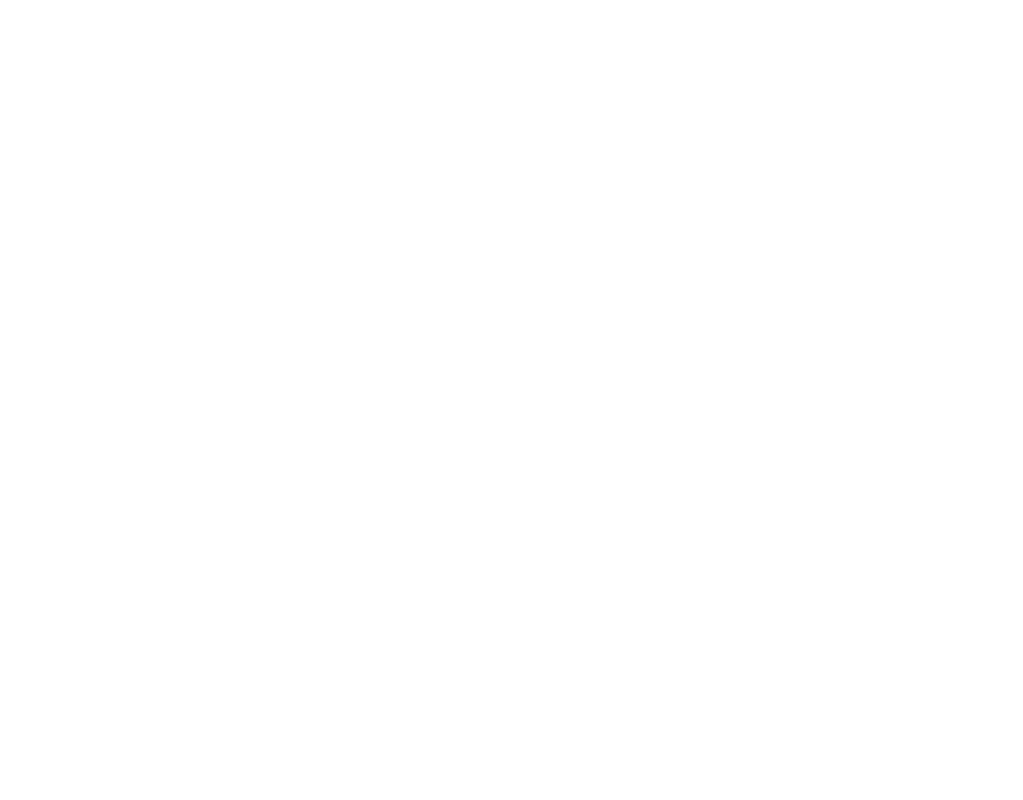
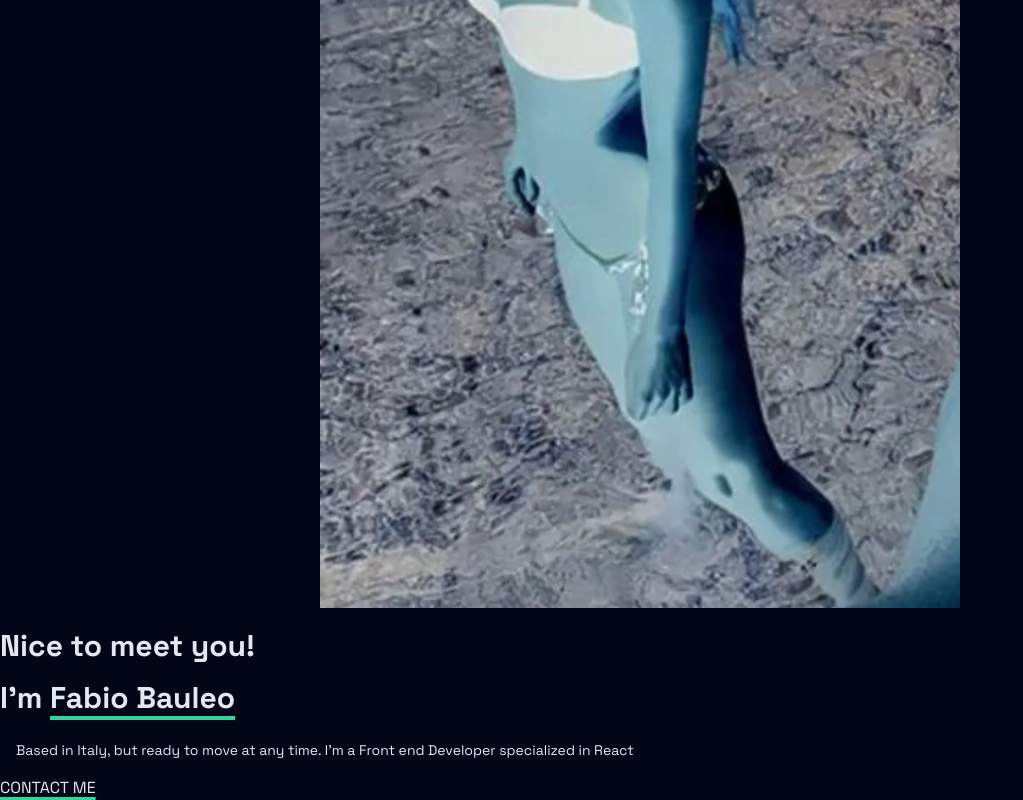
Before and after one commit to FabioDev86/my_new_portfolio, a Next.js app: page / in a window 1280 px wide. Shown: the part 551-1351 px from the top of the page, without its empty margins (0-1023 px from the left). Before the commit the page ends 800 px from the top, so only its background shows below. Built offline with nearby package versions, Linux system fonts and the light colour scheme.

Commit message:
added Hero section

```diff
--- a/src/app/page.js
+++ b/src/app/page.js
@@ -1,10 +1,11 @@
 import Header from "@/components/Header";
-
+import Hero from "@/components/Hero";
 
 export default function Home() {
   return (
     <main className="dark:bg-slate-950">
       <Header />
+      <Hero />
     </main>
   )
 }
--- /dev/null
+++ b/src/components/Hero.jsx
@@ -0,0 +1,19 @@
+import Image from "next/image";
+
+export default function Hero(){
+    return(
+        <div className="sm:text-left">
+            <Image
+                src="/hero.png"
+                width={200}
+                height={300}
+                alt="My profile picture"
+                className="mx-auto w-1/2 mb-3"
+            />
+            <h1 className="dark:text-slate-200 text-3xl font-bold py-2 ">Nice to meet you!</h1>
+            <h1 className="dark:text-slate-200 text-3xl font-bold py-2">I'm <span className="underline decoration-emerald-400 underline-offset-8 decoration-4">Fabio Bauleo</span></h1>
+            <p className="dark:text-slate-200 p-4 text-sm">Based in Italy, but ready to move at any time. I'm a Front end Developer specialized in React</p>
+            <button className="dark:text-slate-200 underline decoration-emerald-400 underline-offset-4 decoration-4">CONTACT ME</button>
+        </div>
+    );
+}
```
Also changed, not shown: public/hero.png (added).
